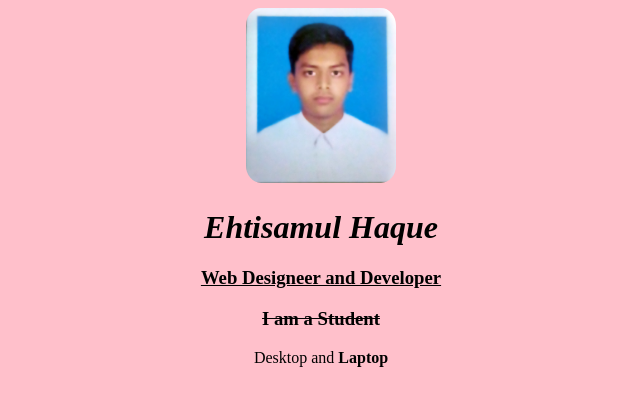
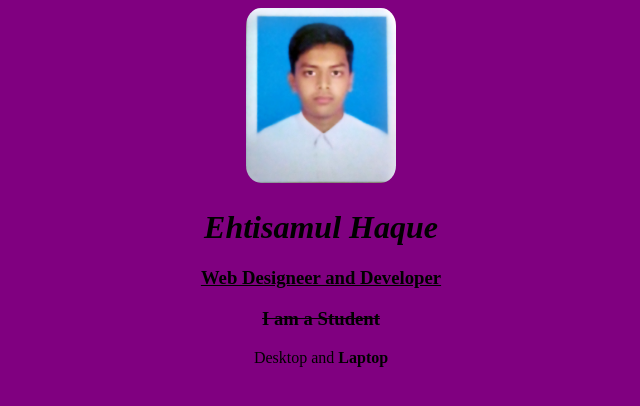
Before and after one commit to Eh-haque/LEDP-css-class-2, a plain HTML site: page index.html in a window 1280 px wide. Shown: the whole page, without its empty margins (319-959 px from the left). Drawn offline with Linux system fonts and the light colour scheme.

Commit message:
Update index.html

```diff
--- a/index.html
+++ b/index.html
@@ -5,7 +5,7 @@
     <meta name="viewport" content="width=device-width, initial-scale=1.0">
     <title>Extra class</title>
 </head>
-<body bgcolor="pink">
+<body bgcolor="purple">
     <center>
         <img src="IMG_20200130_142636.jpg" style="width:150px; border-radius:10%; " alt="">
         <i><h1>Ehtisamul Haque</h1></i>
```
